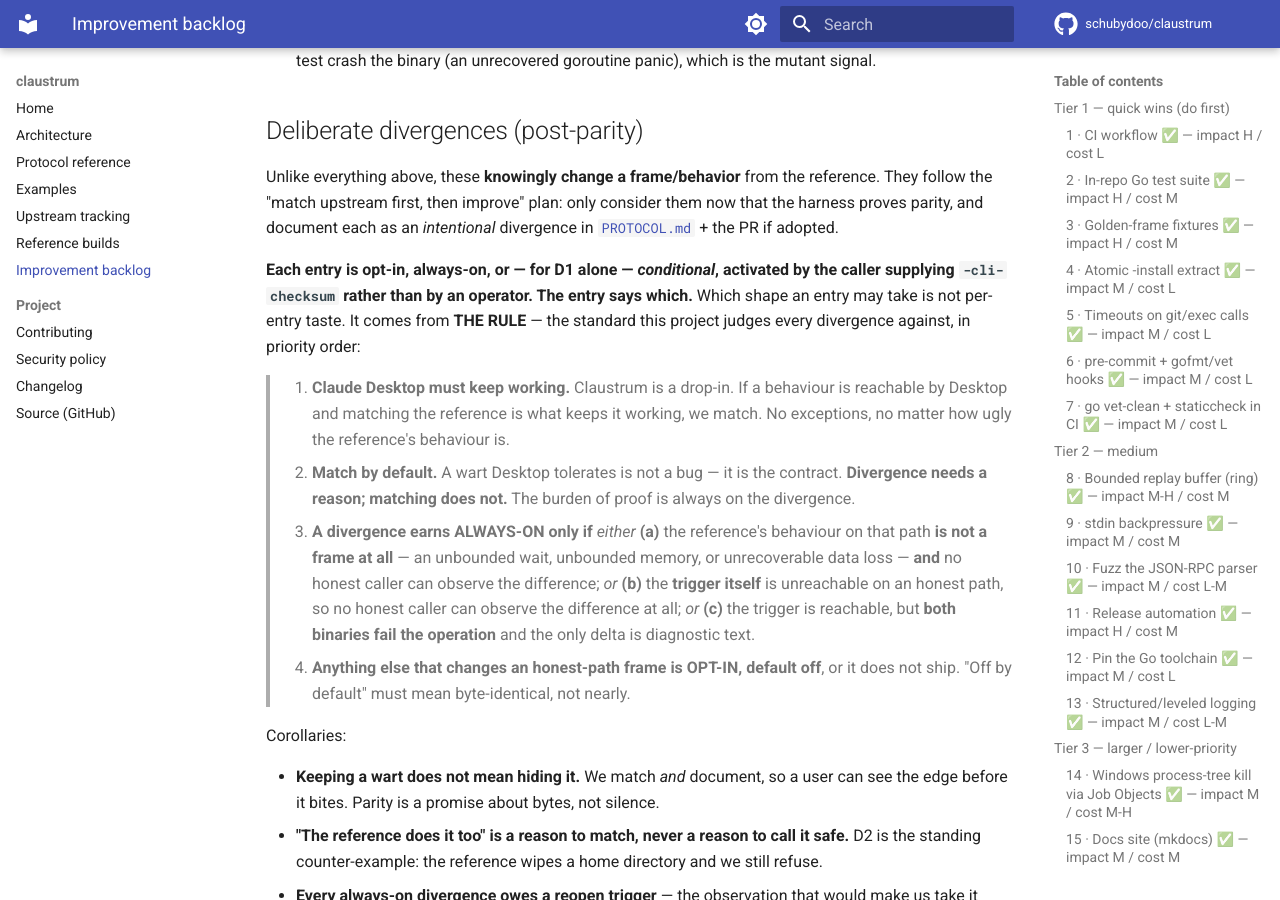
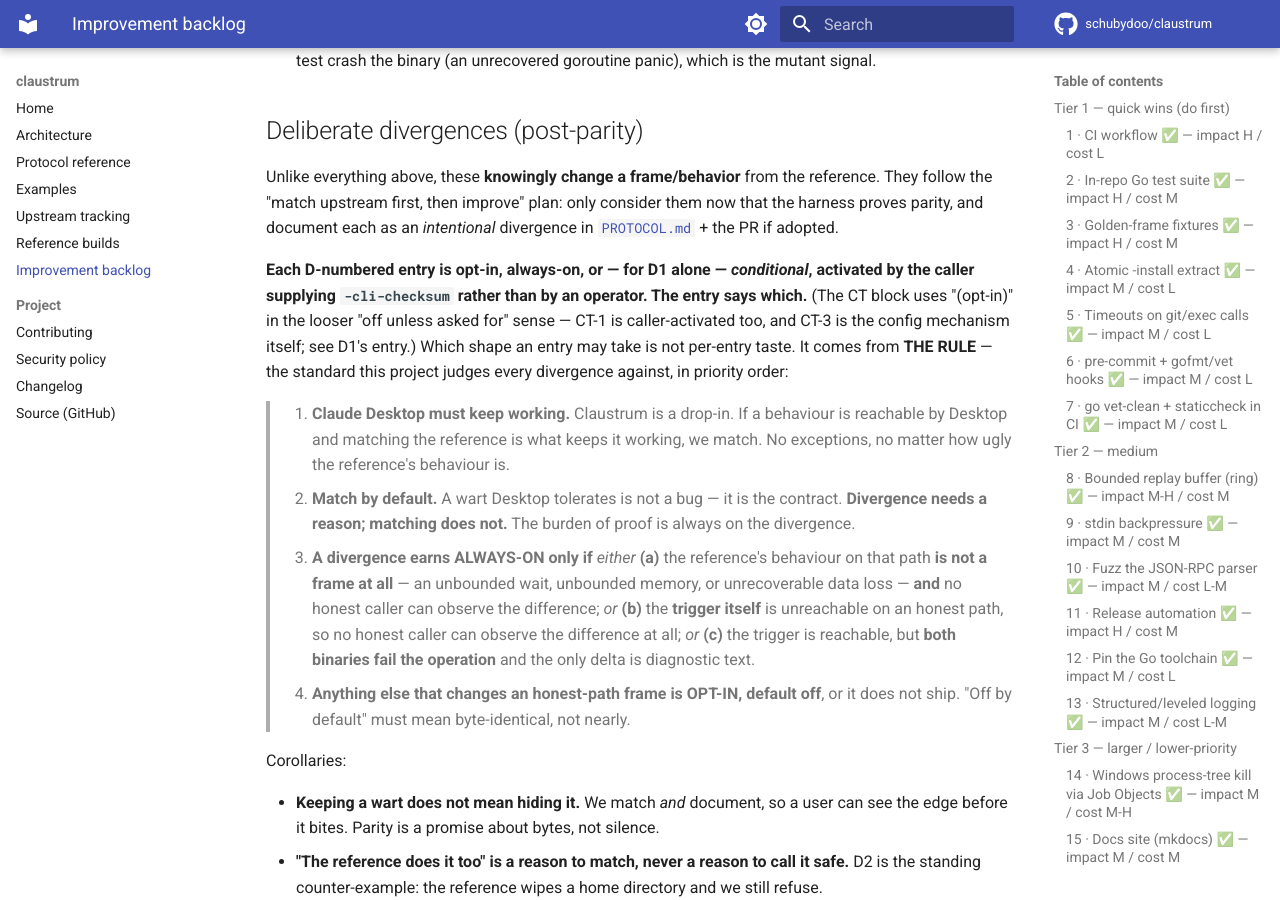
Before and after one commit to schubydoo/claustrum, an MkDocs documentation site: the page built from docs/IMPROVEMENTS.md, in a window 1280 px wide and 900 px high, scrolled down 9712 px. Built offline with MkDocs 1.6.1 and Material for MkDocs 9.7.7, drawn with Linux system fonts in a browser that asks for light colours; comment, search, counter and statistics services are not loaded; some of the changed text lies outside the part shown.

Commit message:
docs: scope the taxonomy sentence, correct D14's flip status, propagate D13's caveat
Round 6, three findings. Two are in the material rather than in scaffolding, and
the third is last round's fix landing everywhere except the line that indexes it.

The taxonomy sentence said conditional applies "for D1 alone". Last round's
commit is what made that false: it documented CT-1's wantPid as caller-activated
with no flag and no config key, which is the definition of conditional this
sentence gives. The sentence is now scoped to the D-numbered entries, matching
how the "(opt-in)" tag itself was scoped, with the CT block's looser sense named
inline. It is also the sentence a reader meets 180 lines before the correction.

D11's "what still ships bounded" bullet said the ldd probe "is not proposed for
a flip". That was true when the clause read "carries no D-number and is not
proposed for a flip" -- an unnumbered bound nobody had indexed is trivially not
proposed for anything. This PR numbers it D14, files it among the four entries
that do not clear rule 3, and quotes its entry saying nobody who pays for it can
decline; rule 4 then says such an entry is opt-in or does not ship. It was the
only place in the tree speaking to whether D14 is queued for a flip, and it said
the matter was closed. It now says unresolved, with the flip queued behind D5's
and D4's.

D13's lede in IMPROVEMENTS said the order shows on "any blob that is both
undecompressable and wrong-checksummed". Row 3 of its own table -- the
interrupted transfer -- is inside that set and is exactly where the order does
NOT show: io.Copy's error returns before any checksum, so claustrum answers
"download failed:" there. PROTOCOL's copy of the same lede was written with the
caveat inline; this one, which is the entry PROTOCOL and UPSTREAM-TRACKING both
point at, was not. The two now agree.

Nothing here changes a decision.

Co-Authored-By: Claude Opus 5 <noreply@anthropic.com>

```diff
--- a/docs/IMPROVEMENTS.md
+++ b/docs/IMPROVEMENTS.md
@@ -454,9 +454,11 @@ reference. They follow the "match upstream first, then improve" plan: only
 consider them now that the harness proves parity, and document each as an
 *intentional* divergence in [`PROTOCOL.md`](PROTOCOL.md) + the PR if adopted.
 
-**Each entry is opt-in, always-on, or — for D1 alone — *conditional*, activated by
-the caller supplying `-cli-checksum` rather than by an operator. The entry says
-which.** Which shape an
+**Each D-numbered entry is opt-in, always-on, or — for D1 alone — *conditional*,
+activated by the caller supplying `-cli-checksum` rather than by an operator. The
+entry says which.** (The CT block uses "(opt-in)" in the looser "off unless asked
+for" sense — CT-1 is caller-activated too, and CT-3 is the config mechanism itself;
+see D1's entry.) Which shape an
 entry may take is not per-entry taste. It comes from **THE RULE** — the standard
 this project judges every divergence against, in priority order:
 
@@ -1336,8 +1338,9 @@ completes it with `git.worktree_remove`, which shares the predicate
   would keep `exec.CommandContext`'s kill-on-cancel path in play where the
   reference showed no such cut-off.
 - **What still ships bounded on the `-install` path:** of the *claustrum-chosen*
-  bounds, only the linux-only `ldd` probe (**D14**), which is not proposed for a
-  flip — D12's download bound took this
+  bounds, only the linux-only `ldd` probe (**D14**), which has **not** been flipped —
+  its always-on status is unresolved rather than settled, and a flip is queued behind
+  D5's and D4's. D12's download bound took this
   same flip alongside D11's. ⚠️ Not the same as "nothing bounds an `-install`":
   `http.DefaultTransport`'s `net.Dialer{Timeout: 30s}` and
   `TLSHandshakeTimeout: 10s` still apply on the `-cli-url` path, on every platform,
@@ -1466,8 +1469,10 @@ completes it with `git.worktree_remove`, which shares the predicate
 
 - On the `-cli-url` path the **reference decompresses first** and aborts on the
   first invalid bytes; **claustrum hashes the response as it streams to disk,
-  verifies the checksum, then decompresses**. The order shows on any blob that is
-  **both** undecompressable **and** wrong-checksummed:
+  verifies the checksum, then decompresses**. The order shows on a blob that is
+  **both** undecompressable **and** wrong-checksummed — ⚠️ but the divergent string
+  is **not always** `checksum mismatch`: a transfer that dies mid-stream never
+  reaches the checksum on claustrum at all (row 3, and the bullet below the table):
 
   | input | reference | claustrum |
   |---|---|---|
```
